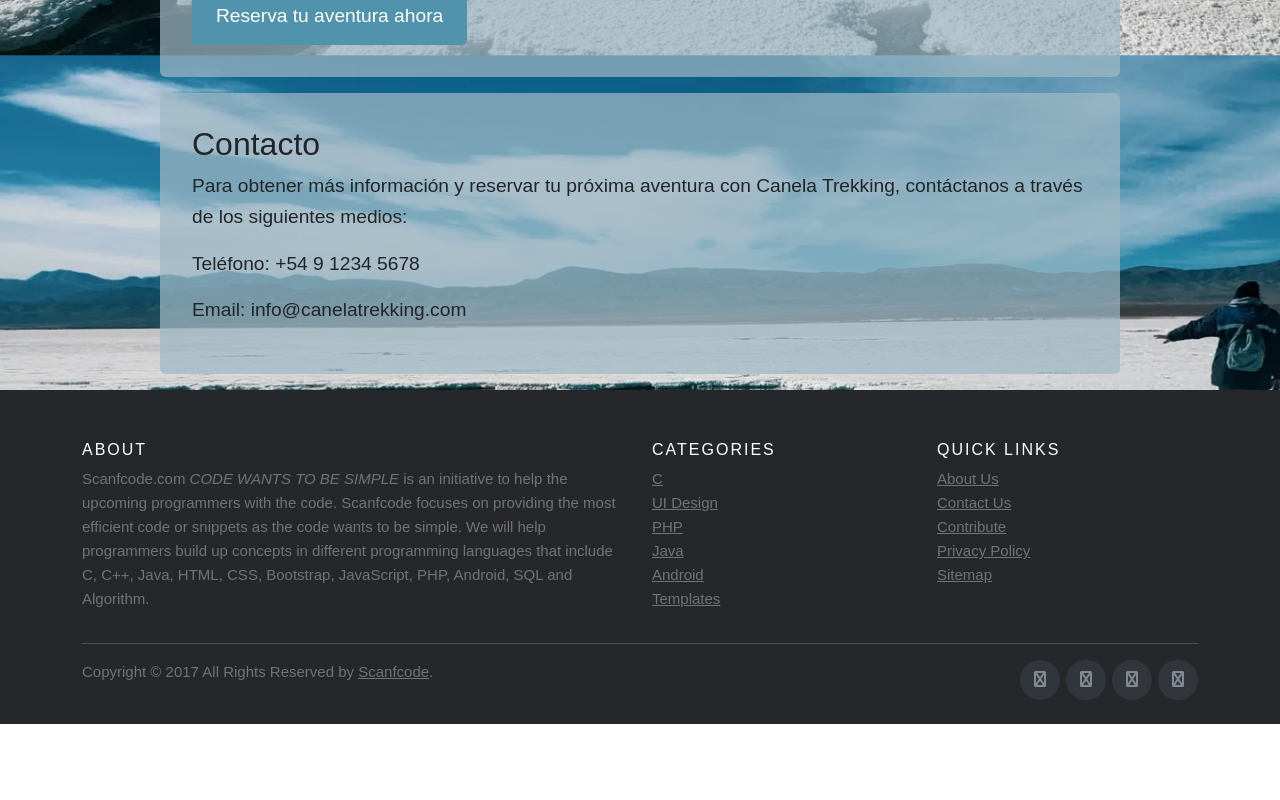
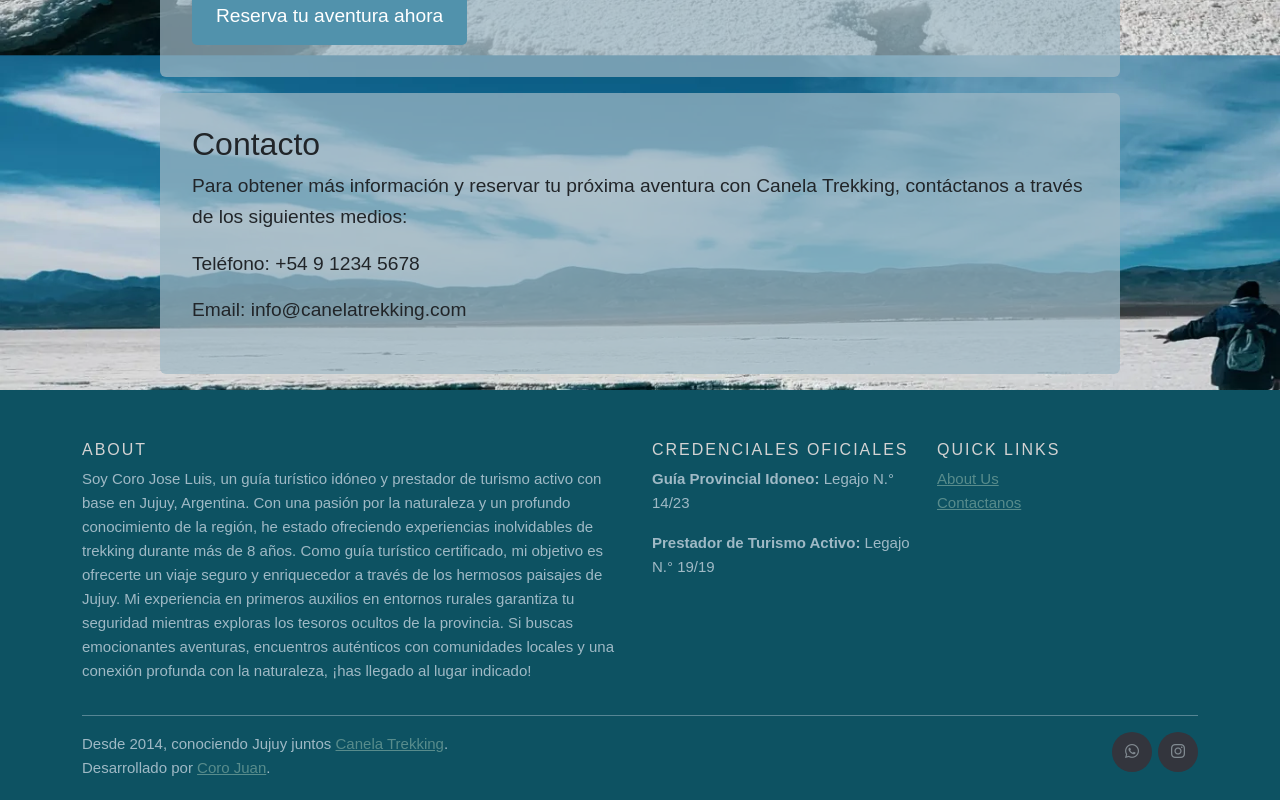
Before and after one commit to JMReader/Canela-Trekking, an Angular app: page / in a window 1280 px wide. Shown: the part 798-1598 px from the top of the page. Before the commit the page ends 1522 px from the top, so only its background shows below. Built offline with nearby package versions, Linux system fonts and the light colour scheme.

Commit message:
finished footer

```diff
--- a/src/app/components/layouts/footer/footer.component.css
+++ b/src/app/components/layouts/footer/footer.component.css
@@ -1,10 +1,10 @@
 .site-footer
 {
-  background-color:#26272b;
+  background-color:#0d5262;
   padding:45px 0 20px;
   font-size:15px;
   line-height:24px;
-  color:#737373;
+  color: #9fb9c5;
 }
 .site-footer hr
 {
@@ -17,7 +17,7 @@
 }
 .site-footer h6
 {
-  color:#fff;
+  color:#d4d3d3;
   font-size:16px;
   text-transform:uppercase;
   margin-top:5px;
@@ -25,11 +25,11 @@
 }
 .site-footer a
 {
-  color:#737373;
+  color:#588c8c;
 }
 .site-footer a:hover
 {
-  color:#3366cc;
+  color:#8ac8e7;
   text-decoration:none;
 }
 .footer-links
@@ -43,11 +43,11 @@
 }
 .footer-links a
 {
-  color:#737373
+  color:#588c8c
 }
 .footer-links a:active,.footer-links a:focus,.footer-links a:hover
 {
-  color:#3366cc;
+  color:#8ac8e7;
   text-decoration:none;
 }
 .footer-links.inline li
@@ -142,7 +142,7 @@
 }
 .social-icons a.twitter:hover
 {
-  background-color:#00aced
+  background-color:#00edae
 }
 .social-icons a.linkedin:hover
 {
--- a/src/app/components/layouts/footer/footer.component.html
+++ b/src/app/components/layouts/footer/footer.component.html
@@ -3,10 +3,14 @@
       <div class="row">
         <div class="col-sm-12 col-md-6">
           <h6>About</h6>
-          <p class="text-justify">Scanfcode.com <i>CODE WANTS TO BE SIMPLE </i> is an initiative  to help the upcoming programmers with the code. Scanfcode focuses on providing the most efficient code or snippets as the code wants to be simple. We will help programmers build up concepts in different programming languages that include C, C++, Java, HTML, CSS, Bootstrap, JavaScript, PHP, Android, SQL and Algorithm.</p>
+          <p class="text-justify">
+            Soy Coro Jose Luis, un guía turístico idóneo y prestador de turismo activo con base en Jujuy, Argentina. Con una pasión por la naturaleza y un profundo conocimiento de la región, he estado ofreciendo experiencias inolvidables de trekking durante más de 8 años.
+            Como guía turístico certificado, mi objetivo es ofrecerte un viaje seguro y enriquecedor a través de los hermosos paisajes de Jujuy. Mi experiencia en primeros auxilios en entornos rurales garantiza tu seguridad mientras exploras los tesoros ocultos de la provincia.
+            Si buscas emocionantes aventuras, encuentros auténticos con comunidades locales y una conexión profunda con la naturaleza, ¡has llegado al lugar indicado!
+          </p>
         </div>
 
-        <div class="col-xs-6 col-md-3">
+        <!-- <div class="col-xs-6 col-md-3"> //aca van a ir links tipo yungas qeubradas, etc etc etc
           <h6>Categories</h6>
           <ul class="footer-links">
             <li><a href="http://scanfcode.com/category/c-language/">C</a></li>
@@ -16,16 +20,22 @@
             <li><a href="http://scanfcode.com/category/android/">Android</a></li>
             <li><a href="http://scanfcode.com/category/templates/">Templates</a></li>
           </ul>
+        </div> -->
+        <div class="col-xs-6 col-md-3">
+          <h6>Credenciales Oficiales</h6>
+
+              <p><strong>Guía Provincial Idoneo:</strong> Legajo N.° 14/23</p>
+              <p><strong>Prestador de Turismo Activo:</strong> Legajo N.° 19/19</p>
+
         </div>
-
         <div class="col-xs-6 col-md-3">
           <h6>Quick Links</h6>
           <ul class="footer-links">
             <li><a href="http://scanfcode.com/about/">About Us</a></li>
-            <li><a href="http://scanfcode.com/contact/">Contact Us</a></li>
-            <li><a href="http://scanfcode.com/contribute-at-scanfcode/">Contribute</a></li>
+            <li><a href="http://scanfcode.com/contact/">Contactanos</a></li>
+            <!-- <li><a href="http://scanfcode.com/contribute-at-scanfcode/">Contribute</a></li>
             <li><a href="http://scanfcode.com/privacy-policy/">Privacy Policy</a></li>
-            <li><a href="http://scanfcode.com/sitemap/">Sitemap</a></li>
+            <li><a href="http://scanfcode.com/sitemap/">Sitemap</a></li> -->
           </ul>
         </div>
       </div>
@@ -34,17 +44,20 @@
     <div class="container">
       <div class="row">
         <div class="col-md-8 col-sm-6 col-xs-12">
-          <p class="copyright-text">Copyright &copy; 2017 All Rights Reserved by
-       <a href="#">Scanfcode</a>.
+          <p class="copyright-text"> Desde 2014, conociendo Jujuy juntos
+       <a href="#">Canela Trekking</a>.
           </p>
+          <p class="copyright-text"> Desarrollado por
+            <a href="#">Coro Juan</a>.
+               </p>
         </div>
 
         <div class="col-md-4 col-sm-6 col-xs-12">
           <ul class="social-icons">
-            <li><a class="facebook" href="#"><i class="fa fa-facebook"></i></a></li>
-            <li><a class="twitter" href="#"><i class="fa fa-twitter"></i></a></li>
-            <li><a class="dribbble" href="#"><i class="fa fa-dribbble"></i></a></li>
-            <li><a class="linkedin" href="#"><i class="fa fa-linkedin"></i></a></li>
+            <!-- <li><a class="facebook" href="#"><i class="fa fa-facebook"></i></a></li> -->
+            <li><a class="twitter" href="#"><i class="fa-brands fa-whatsapp"></i></a></li>
+            <li><a class="dribbble" href="#"><i class="fa-brands fa-instagram"></i></a></li>
+            <!-- <li><a class="linkedin" href="#"><i class="fa fa-linkedin"></i></a></li>    -->
           </ul>
         </div>
       </div>
--- a/src/app/landing/landing.component.css
+++ b/src/app/landing/landing.component.css
@@ -39,8 +39,8 @@ p {
     text-decoration: none;
     border-radius: 5px;
     margin-top: 1rem;
+    transition: background-color 0.6s;
 }
 .cta-btn:hover {
     background-color: #376f87;
-    animation: all .6s;
 }
```
